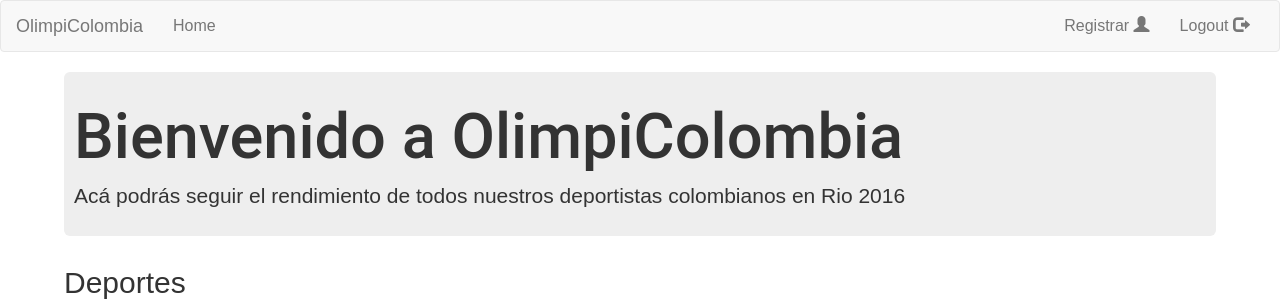
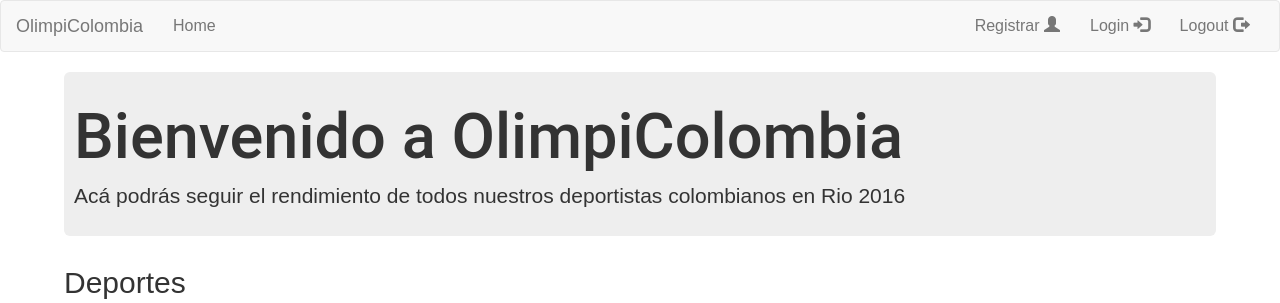
Before and after one commit to cfagudelo12/OlimpiColombia-Grupo01, a Django app: page / in a window 1280 px wide. Shown: the top 303 px of the page. Run offline with Django 3.2, Linux system fonts and the light colour scheme; data that the repository does not hold is empty; some libraries are stand-ins or nearby versions; some web fonts are replaced.

Commit message:
Formulario de login y ruta para loggout con Django Rest Framework

```diff
--- a/olimpicolombia/settings.py
+++ b/olimpicolombia/settings.py
@@ -161,3 +161,5 @@ USE_I18N = True
 USE_L10N = True
 
 USE_TZ = True
+
+LOGIN_REDIRECT_URL= '/'
--- a/olimpicolombia/urls.py
+++ b/olimpicolombia/urls.py
@@ -22,4 +22,5 @@ urlpatterns = [
     url(r'^admin/', admin.site.urls),
     url(r'^api/', include('olimpicolombiaApp.urls')),
     url(r'^$', TemplateView.as_view(template_name='index.html')),
+    url(r'^auth/', include('rest_framework.urls', namespace='rest_framework'))
 ]
--- a/olimpicolombiaApp/templates/index.html
+++ b/olimpicolombiaApp/templates/index.html
@@ -30,7 +30,8 @@
             </ul>
             <ul class="nav navbar-nav navbar-right">
                 <li><a href="#/registro">Registrar <span class="glyphicon glyphicon-user"></span></a></li>
-                <li><a href="#">Logout <span class="glyphicon glyphicon-log-out"></span></a></li>
+                <li><a href="/auth/login">Login <span class="glyphicon glyphicon-log-in"></span></a></li>
+                <li><a href="/auth/logout">Logout <span class="glyphicon glyphicon-log-out"></span></a></li>
             </ul>
         </div><!-- /.navbar-collapse -->
     </div><!-- /.container-fluid -->
--- a/olimpicolombiaApp/views.py
+++ b/olimpicolombiaApp/views.py
@@ -1,4 +1,5 @@
 from rest_framework import status
+from rest_framework.authentication import BasicAuthentication
 from rest_framework.decorators import api_view, permission_classes, authentication_classes
 from rest_framework.response import Response
 from rest_framework.permissions import AllowAny
```
